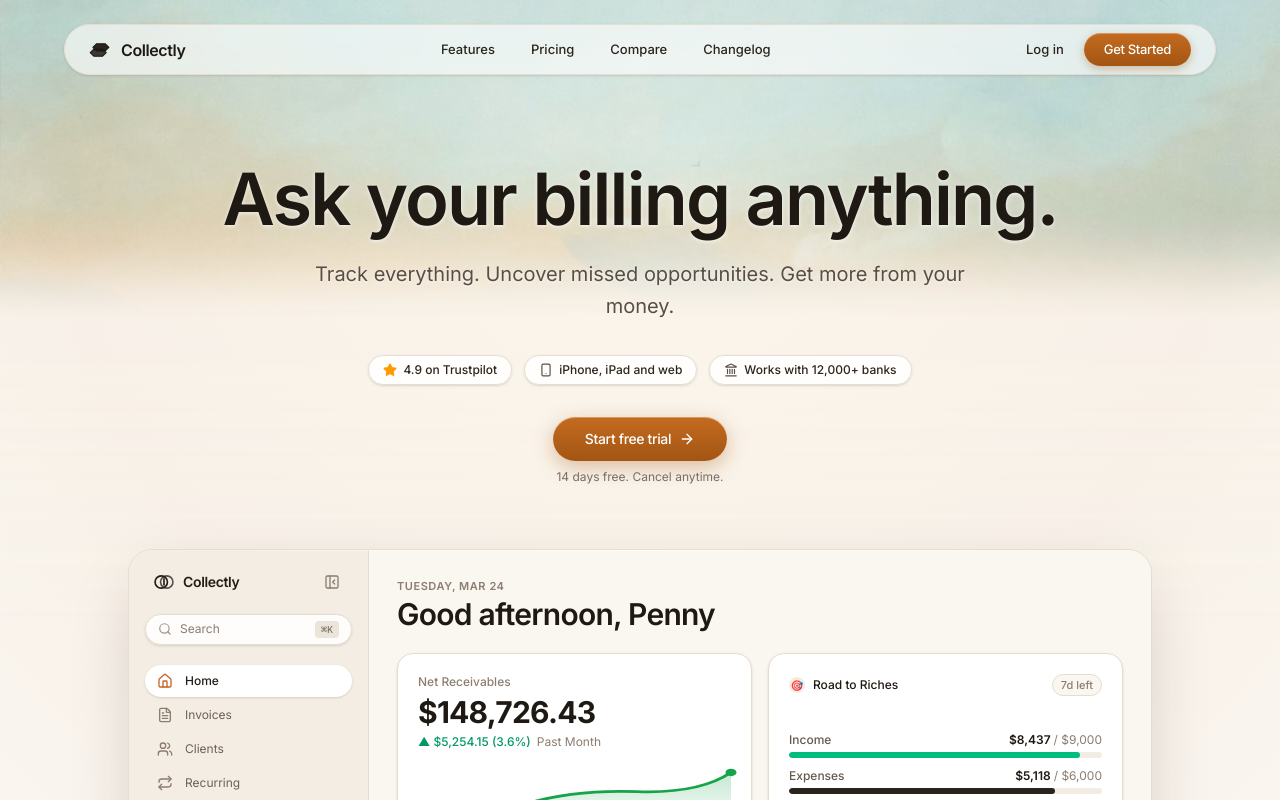
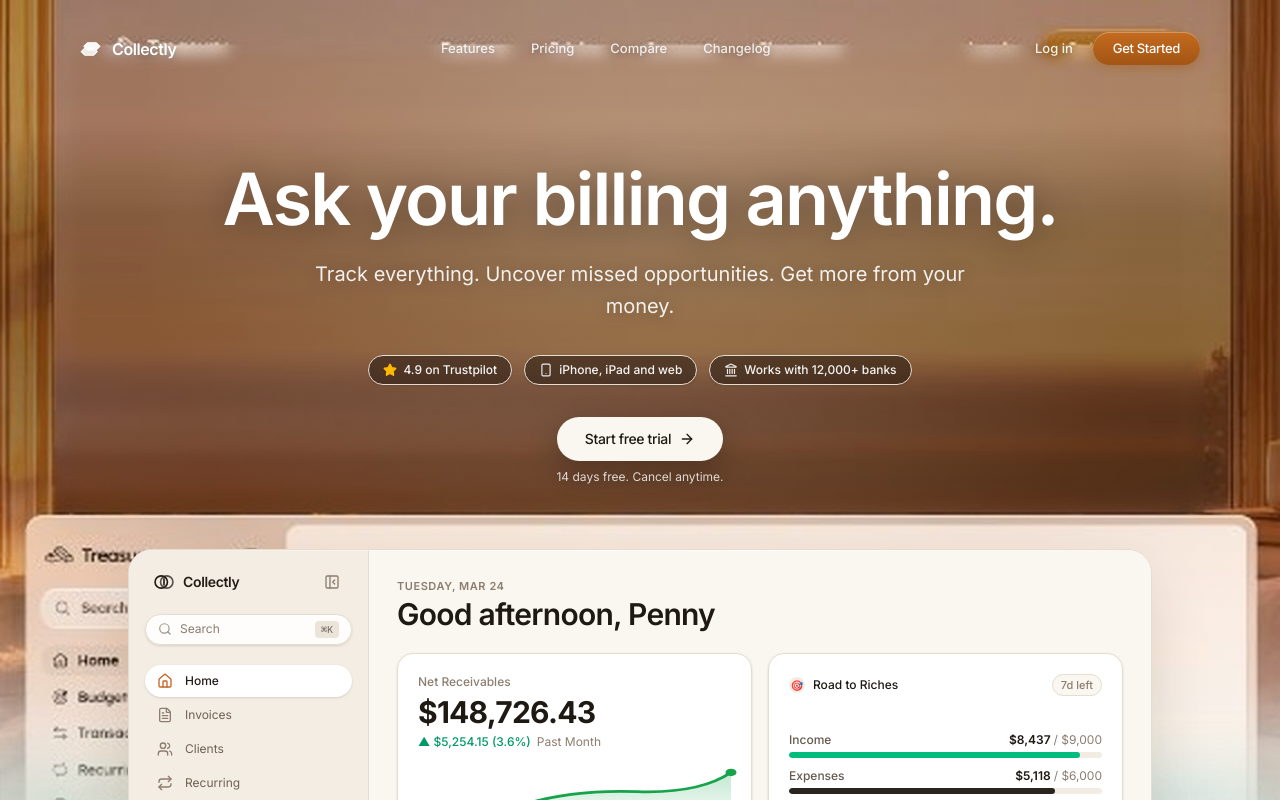
Before and after one commit to rajneeshverma1/Collectly, a Next.js app in the folder collectly-app/: page / in a window 1280 px wide. Shown: the top 800 px of the page. Built offline with nearby package versions, Linux system fonts and the light colour scheme.

Commit message:
feat(hero): anchor 40% landscape painting from bottom behind app card and in bottom CTA

```diff
--- a/collectly-app/src/components/cream/CreamHero.tsx
+++ b/collectly-app/src/components/cream/CreamHero.tsx
@@ -9,37 +9,49 @@ export default function CreamHero() {
   return (
     <section className="relative min-h-screen pt-32 sm:pt-40 pb-20 overflow-hidden flex flex-col items-center justify-start text-center">
 
-      {/* ── Background: Landscape painting (Top 30% visible only, bottom 70% hidden & faded to cream) ── */}
+      {/* ── Top Background: Warm Golden-Hour Sunset Room & Window ── */}
       <div
-        className="absolute top-0 left-0 right-0 h-[520px] sm:h-[620px] lg:h-[720px] z-0 pointer-events-none overflow-hidden"
+        className="absolute inset-0 z-0 pointer-events-none"
+        style={{
+          backgroundImage: 'url("/hero-bg-faded.jpg")',
+          backgroundSize: 'cover',
+          backgroundPosition: 'center 15%',
+          backgroundRepeat: 'no-repeat',
+        }}
+        aria-hidden="true"
+      />
+
+      {/* Ambient warm lighting overlay */}
+      <div
+        className="absolute inset-0 z-0 pointer-events-none"
+        style={{
+          background: 'radial-gradient(circle at 50% 15%, rgba(255, 230, 200, 0.18) 0%, rgba(200, 101, 36, 0.08) 40%, transparent 80%)'
+        }}
+        aria-hidden="true"
+      />
+
+      {/* ── Bottom Layer: Exactly 40% of the actual Landscape Painting anchored from the bottom ── */}
+      <div
+        className="absolute bottom-0 left-0 right-0 h-[420px] sm:h-[500px] md:h-[600px] z-0 pointer-events-none overflow-hidden"
       >
         <div
           className="w-full h-full"
           style={{
-            backgroundImage: 'url("/hero-painting-faded.jpg")',
-            backgroundSize: '100% auto',
-            backgroundPosition: 'top center',
+            backgroundImage: 'url("/hero-painting-40-feathered.jpg")',
+            backgroundSize: '100% 100%',
+            backgroundPosition: 'bottom center',
             backgroundRepeat: 'no-repeat',
-            maskImage: 'linear-gradient(to bottom, black 0%, black 50%, transparent 88%)',
-            WebkitMaskImage: 'linear-gradient(to bottom, black 0%, black 50%, transparent 88%)',
-            opacity: 0.95
+            maskImage: 'linear-gradient(to top, black 0%, black 65%, transparent 100%)',
+            WebkitMaskImage: 'linear-gradient(to top, black 0%, black 65%, transparent 100%)',
+            opacity: 0.92
           }}
           aria-hidden="true"
         />
       </div>
 
-      {/* Subtle ambient warm lighting overlay */}
-      <div
-        className="absolute inset-0 z-0 pointer-events-none"
-        style={{
-          background: 'radial-gradient(circle at 50% 12%, rgba(255, 245, 230, 0.35) 0%, rgba(200, 101, 36, 0.04) 45%, transparent 75%)'
-        }}
-        aria-hidden="true"
-      />
-
       {/* Bottom feathering gradient to melt seamlessly into cream background */}
       <div
-        className="absolute bottom-0 left-0 right-0 h-96 z-0 pointer-events-none bg-gradient-to-t from-[#FAF6F0] via-[#FAF6F0]/90 to-transparent"
+        className="absolute bottom-0 left-0 right-0 h-48 z-0 pointer-events-none bg-gradient-to-t from-[#FAF6F0] via-[#FAF6F0]/80 to-transparent"
         aria-hidden="true"
       />
 
@@ -47,30 +59,30 @@ export default function CreamHero() {
       <div className="relative z-10 w-full max-w-7xl mx-auto px-4 sm:px-6 lg:px-8 flex flex-col items-center">
 
         {/* Main Headline */}
-        <h1 className="text-4xl sm:text-6xl md:text-7xl font-semibold tracking-tight text-[#1F1914] max-w-4xl mx-auto leading-[1.08] drop-shadow-[0_1px_2px_rgba(255,255,255,0.8)]">
+        <h1 className="text-4xl sm:text-6xl md:text-7xl font-semibold tracking-tight text-white drop-shadow-[0_2px_18px_rgba(0,0,0,0.35)] max-w-4xl mx-auto leading-[1.08]">
           Ask your billing anything.
         </h1>
 
         {/* Subtitle */}
-        <p className="mt-4 sm:mt-5 text-base sm:text-lg md:text-xl font-normal text-[#5A4E44] max-w-2xl mx-auto leading-relaxed drop-shadow-[0_1px_1px_rgba(255,255,255,0.7)]">
+        <p className="mt-4 sm:mt-5 text-base sm:text-lg md:text-xl font-normal text-white/90 drop-shadow-[0_1px_8px_rgba(0,0,0,0.3)] max-w-2xl mx-auto leading-relaxed">
           Track everything. Uncover missed opportunities. Get more from your money.
         </p>
 
         {/* 3 Translucent Pill Badges */}
         <div className="flex flex-wrap items-center justify-center gap-2.5 sm:gap-3 mt-6 sm:mt-8">
 
-          <div className="inline-flex items-center gap-1.5 px-3.5 py-1.5 rounded-full bg-white/85 backdrop-blur-md border border-[#E7DFD4] text-[#2C241D] text-xs font-medium shadow-sm">
-            <Star className="size-3.5 fill-amber-500 text-amber-500" />
+          <div className="inline-flex items-center gap-1.5 px-3.5 py-1.5 rounded-full bg-black/40 backdrop-blur-md border border-white/20 text-white/95 text-xs font-medium shadow-sm">
+            <Star className="size-3.5 fill-amber-400 text-amber-400" />
             <span>4.9 on Trustpilot</span>
           </div>
 
-          <div className="inline-flex items-center gap-1.5 px-3.5 py-1.5 rounded-full bg-white/85 backdrop-blur-md border border-[#E7DFD4] text-[#2C241D] text-xs font-medium shadow-sm">
-            <Smartphone className="size-3.5 text-[#5A4E44]" />
+          <div className="inline-flex items-center gap-1.5 px-3.5 py-1.5 rounded-full bg-black/40 backdrop-blur-md border border-white/20 text-white/95 text-xs font-medium shadow-sm">
+            <Smartphone className="size-3.5 text-white/90" />
             <span>iPhone, iPad and web</span>
           </div>
 
-          <div className="inline-flex items-center gap-1.5 px-3.5 py-1.5 rounded-full bg-white/85 backdrop-blur-md border border-[#E7DFD4] text-[#2C241D] text-xs font-medium shadow-sm">
-            <Landmark className="size-3.5 text-[#5A4E44]" />
+          <div className="inline-flex items-center gap-1.5 px-3.5 py-1.5 rounded-full bg-black/40 backdrop-blur-md border border-white/20 text-white/95 text-xs font-medium shadow-sm">
+            <Landmark className="size-3.5 text-white/90" />
             <span>Works with 12,000+ banks</span>
           </div>
 
@@ -80,12 +92,12 @@ export default function CreamHero() {
         <div className="mt-7 sm:mt-8 flex flex-col items-center gap-2">
           <Link
             href="/auth"
-            className="group bg-gradient-to-b from-[#C46B1F] to-[#A35514] hover:from-[#B8621B] hover:to-[#924A0F] active:scale-[0.98] text-white px-8 py-3 rounded-full text-sm font-medium tracking-tight shadow-[inset_0_1px_0_rgba(255,255,255,0.3),0_6px_20px_rgba(163,85,20,0.35)] hover:scale-[1.02] transition-all flex items-center gap-2"
+            className="group bg-[#FAF6F0] hover:bg-white text-[#1F1914] px-7 py-3 rounded-full text-sm font-medium tracking-tight shadow-[0_10px_30px_rgba(0,0,0,0.25)] hover:shadow-[0_12px_36px_rgba(0,0,0,0.3)] hover:scale-[1.02] active:scale-[0.98] transition-all flex items-center gap-2"
           >
             <span>Start free trial</span>
             <ArrowRight className="size-4 transition-transform group-hover:translate-x-0.5" />
           </Link>
-          <span className="text-xs text-[#7A6D63]">
+          <span className="text-xs text-white/80 drop-shadow-[0_1px_4px_rgba(0,0,0,0.3)]">
             14 days free. Cancel anytime.
           </span>
         </div>
--- a/collectly-app/src/components/cream/CreamNavbar.tsx
+++ b/collectly-app/src/components/cream/CreamNavbar.tsx
@@ -31,7 +31,7 @@ export default function CreamNavbar() {
           className={`w-full transition-all duration-300 ease-out ${
             scrolled
               ? 'bg-[#FAF6F0]/95 backdrop-blur-md rounded-full border border-white/80 shadow-[0_12px_36px_rgba(40,25,10,0.16)] px-4 sm:px-7 py-2 sm:py-2.5 text-[#1F1914]'
-              : 'bg-white/60 backdrop-blur-sm rounded-full border border-white/50 shadow-sm px-4 sm:px-6 py-2 text-[#1F1914]'
+              : 'bg-transparent px-2 sm:px-4 py-2 text-white'
           }`}
         >
           <div className="flex items-center justify-between">
@@ -45,7 +45,7 @@ export default function CreamNavbar() {
                   viewBox="0 0 24 18"
                   fill="none"
                   xmlns="http://www.w3.org/2000/svg"
-                  className="text-[#1F1914]"
+                  className={scrolled ? 'text-[#1F1914]' : 'text-white'}
                 >
                   {/* Top Bullion Bar */}
                   <path
@@ -67,7 +67,9 @@ export default function CreamNavbar() {
                   />
                 </svg>
               </div>
-              <span className="font-semibold text-sm sm:text-base tracking-tight text-[#1F1914]">
+              <span className={`font-semibold text-sm sm:text-base tracking-tight ${
+                scrolled ? 'text-[#1F1914]' : 'text-white drop-shadow-[0_1px_4px_rgba(0,0,0,0.3)]'
+              }`}>
                 Collectly
               </span>
             </Link>
@@ -76,25 +78,41 @@ export default function CreamNavbar() {
             <nav className="hidden md:flex items-center gap-7 sm:gap-9">
               <Link
                 href="#features"
-                className="text-xs sm:text-[13px] font-medium transition-colors text-[#2C241D] hover:text-[#000000]"
+                className={`text-xs sm:text-[13px] font-medium transition-colors ${
+                  scrolled
+                    ? 'text-[#2C241D] hover:text-[#000000]'
+                    : 'text-white/85 hover:text-white drop-shadow-[0_1px_3px_rgba(0,0,0,0.3)]'
+                }`}
               >
                 Features
               </Link>
               <Link
                 href="#pricing"
-                className="text-xs sm:text-[13px] font-medium transition-colors text-[#2C241D] hover:text-[#000000]"
+                className={`text-xs sm:text-[13px] font-medium transition-colors ${
+                  scrolled
+                    ? 'text-[#2C241D] hover:text-[#000000]'
+                    : 'text-white/85 hover:text-white drop-shadow-[0_1px_3px_rgba(0,0,0,0.3)]'
+                }`}
               >
                 Pricing
               </Link>
               <Link
                 href="#compare"
-                className="text-xs sm:text-[13px] font-medium transition-colors text-[#2C241D] hover:text-[#000000]"
+                className={`text-xs sm:text-[13px] font-medium transition-colors ${
+                  scrolled
+                    ? 'text-[#2C241D] hover:text-[#000000]'
+                    : 'text-white/85 hover:text-white drop-shadow-[0_1px_3px_rgba(0,0,0,0.3)]'
+                }`}
               >
                 Compare
               </Link>
               <Link
                 href="#faq"
-                className="text-xs sm:text-[13px] font-medium transition-colors text-[#2C241D] hover:text-[#000000]"
+                className={`text-xs sm:text-[13px] font-medium transition-colors ${
+                  scrolled
+                    ? 'text-[#2C241D] hover:text-[#000000]'
+                    : 'text-white/85 hover:text-white drop-shadow-[0_1px_3px_rgba(0,0,0,0.3)]'
+                }`}
               >
                 Changelog
               </Link>
@@ -104,7 +122,11 @@ export default function CreamNavbar() {
             <div className="flex items-center gap-3.5 sm:gap-5">
               <Link
                 href="/auth"
-                className="hidden sm:inline-block text-xs sm:text-[13px] font-medium transition-colors text-[#2C241D] hover:text-[#000000]"
+                className={`hidden sm:inline-block text-xs sm:text-[13px] font-medium transition-colors ${
+                  scrolled
+                    ? 'text-[#2C241D] hover:text-[#000000]'
+                    : 'text-white/90 hover:text-white drop-shadow-[0_1px_3px_rgba(0,0,0,0.3)]'
+                }`}
               >
                 Log in
               </Link>
@@ -121,7 +143,9 @@ export default function CreamNavbar() {
               <button
                 type="button"
                 onClick={() => setMobileMenuOpen(!mobileMenuOpen)}
-                className="md:hidden p-1.5 rounded-full transition-colors text-[#1F1914] hover:bg-black/5"
+                className={`md:hidden p-1.5 rounded-full transition-colors ${
+                  scrolled ? 'text-[#1F1914] hover:bg-black/5' : 'text-white hover:bg-white/10'
+                }`}
                 aria-label="Toggle navigation menu"
               >
                 {mobileMenuOpen ? <X className="size-5" /> : <Menu className="size-5" />}
```
Also changed, not shown: collectly-app/src/components/cream/CreamFinalCTA.tsx (+20 -1 lines), collectly-app/public/hero-painting-40-feathered.jpg (added), collectly-app/public/hero-painting-top40.jpg (added).
